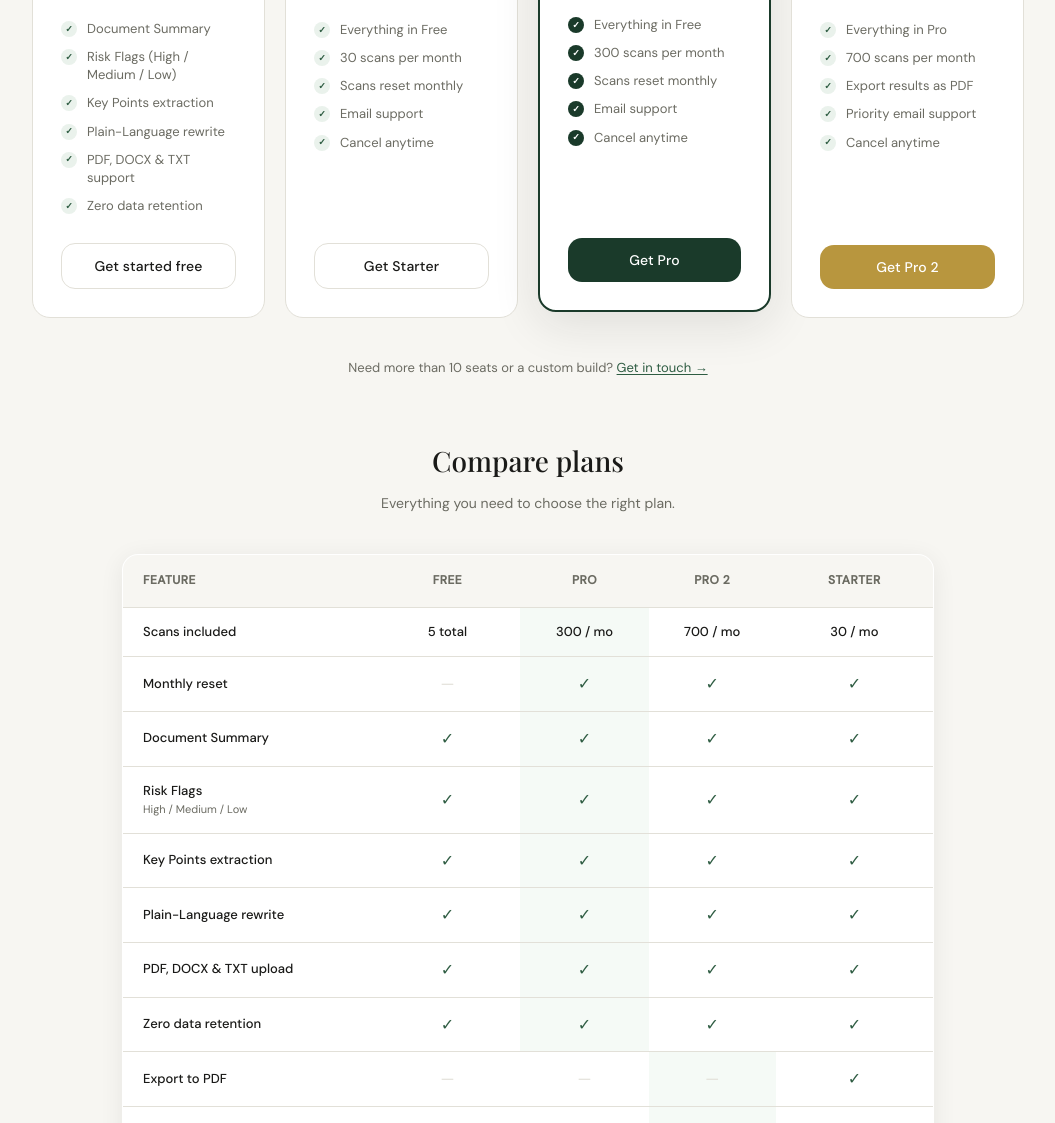
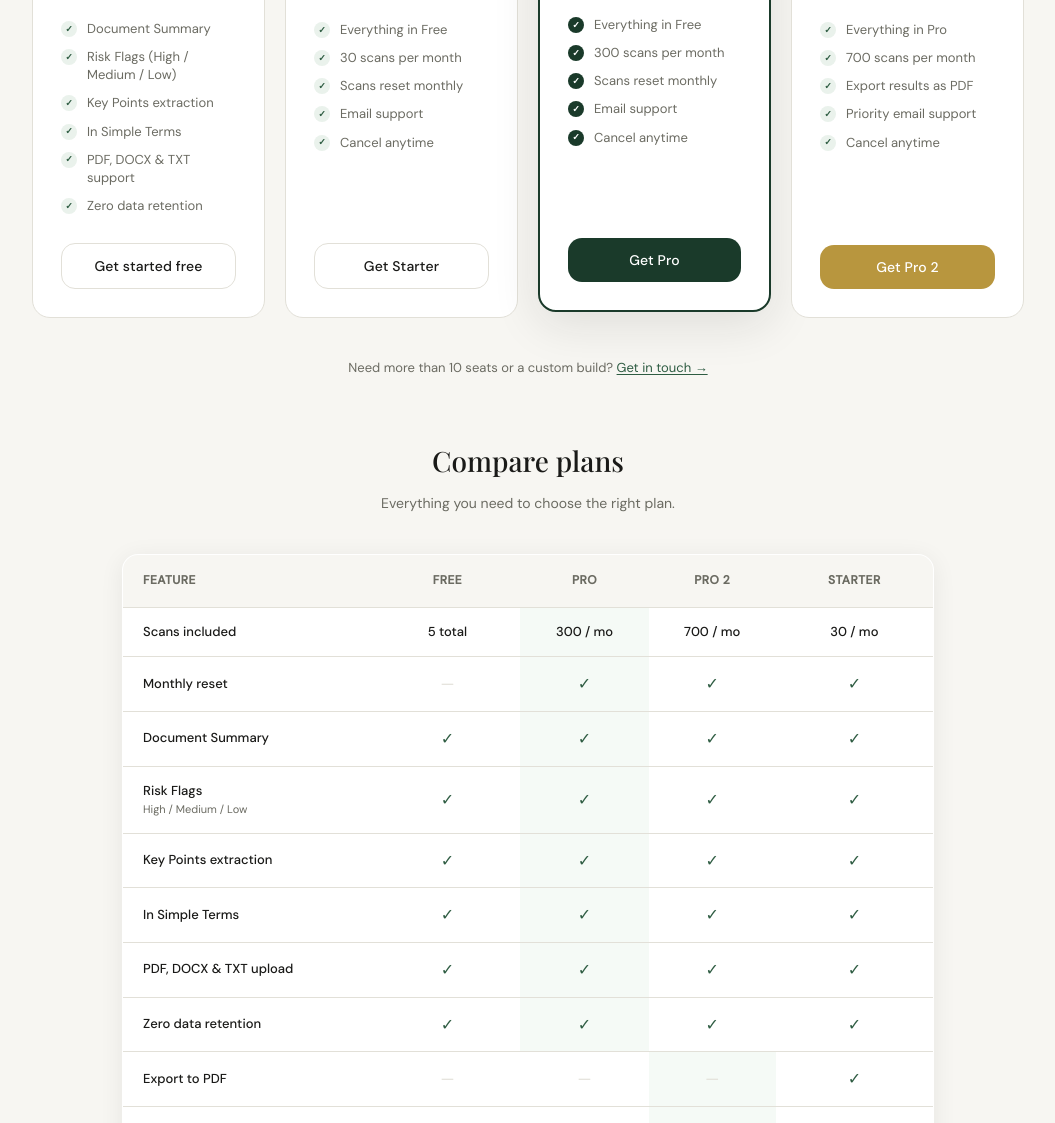
Before and after one commit to edwinshibu/verrixai, a website: page pricing.html in a window 1280 px wide. Shown: the part 836-1959 px from the top of the page, without its empty margins (112-1167 px from the left). Drawn offline with nearby package versions, Linux system fonts and the light colour scheme.

Commit message:
Update pricing.html

```diff
--- a/pricing.html
+++ b/pricing.html
@@ -235,7 +235,7 @@
         <li><span class="feat-check">✓</span> Document Summary</li>
         <li><span class="feat-check">✓</span> Risk Flags (High / Medium / Low)</li>
         <li><span class="feat-check">✓</span> Key Points extraction</li>
-        <li><span class="feat-check">✓</span> Plain-Language rewrite</li>
+        <li><span class="feat-check">✓</span> In Simple Terms</li>
         <li><span class="feat-check">✓</span> PDF, DOCX & TXT support</li>
         <li><span class="feat-check">✓</span> Zero data retention</li>
       </ul>
@@ -380,7 +380,7 @@
         <td><span class="check-yes">✓</span></td>
       </tr>
       <tr>
-        <td><span class="feat-name">Plain-Language rewrite</span></td>
+        <td><span class="feat-name">In Simple Terms</span></td>
         <td><span class="check-yes">✓</span></td>
         <td class="col-featured"><span class="check-yes">✓</span></td>
         <td><span class="check-yes">✓</span></td>
```
